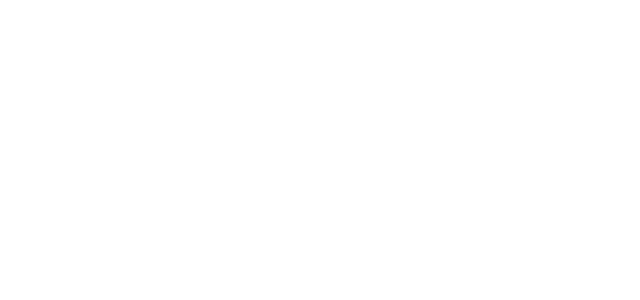
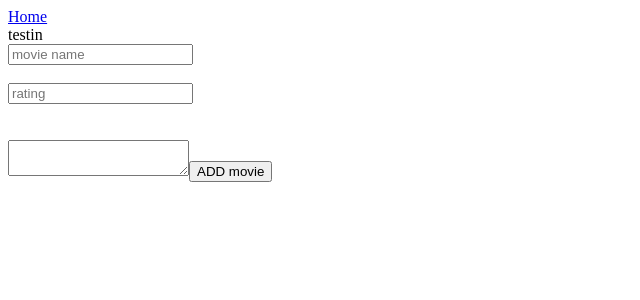
Before and after one commit to susank00/http-tester, a React (Create React App) app: page /add in a window 1280 px wide. Shown: the top 300 px of the page, without its empty margins (0-640 px from the left). Built offline with nearby package versions, Linux system fonts and the light colour scheme.

Commit message:
just added router js and other

```diff
--- /dev/null
+++ b/src/pages/AddMovie.js
@@ -0,0 +1,64 @@
+import axios from "axios";
+import { useRef } from "react";
+import { Link, useHistory } from "react-router-dom";
+
+const AddMovie = () => {
+  const history = useHistory();
+  const movie_name_reference = useRef();
+  const movie_rating_reference = useRef();
+
+  const movie_desc_reference = useRef();
+
+  const addMovieHandler = async (e) => {
+    e.preventDefault();
+
+    const movieData = {
+      movie_name: movie_name_reference.current.value,
+      rating: movie_rating_reference.current.value,
+      description: movie_desc_reference.current.value,
+    };
+    try {
+      const response = await axios.post(
+        "https://api.dynoacademy.com/test-api/v1/movies",
+        movieData,
+        {
+          timeout: 10000,
+        }
+      );
+      alert(response.data.message);
+      history.replace("/");
+    } catch (error) {
+      if (error.response) {
+        alert(error.response.data.errors[0].message);
+      } else {
+        alert("unknown error try again boy");
+      }
+    }
+  };
+  return (
+    <>
+      <Link to="/">Home</Link>
+      <br />
+      testin
+      <form onSubmit={addMovieHandler}>
+        <input
+          type="text"
+          placeholder="movie name"
+          ref={movie_name_reference}
+        />{" "}
+        <br />
+        <br />
+        <input
+          type="text"
+          placeholder="rating"
+          ref={movie_rating_reference}
+        />{" "}
+        <br />
+        <br /> <br />
+        <textarea ref={movie_desc_reference}> </textarea>
+        <button type="submit ">ADD movie</button>
+      </form>
+    </>
+  );
+};
+export default AddMovie;
--- a/src/pages/Index.js
+++ b/src/pages/Index.js
@@ -6,27 +6,49 @@
   const [searchMovieText, setSearchMovieText] = useState([]);
   const [isError, setIsError] = useState(false);
   const [ErrorText, setErrorText] = useState("");
+  const [searchErrorText, setsearchErrorText] = useState(false);
+  const [firstRun, setFirstRun] = useState(true);
+  const [loading, setLoading] = useState(false);
   useEffect(() => {
     fetchMovies();
   }, []);
 
   useEffect(() => {
+    if (!firstRun) {
       //searching code
+      const fetchTimer = setTimeout(() => {
+        if (searchMovieText && searchMovieText.length > 2) {
           fetchMovies();
+          setsearchErrorText("");
+        } else if (searchMovieText.length < 1) {
+          fetchMovies();
+          setsearchErrorText("");
+        } else {
+          setsearchErrorText("please enter atleast 3 character");
+        }
+      }, 2000);
+      return () => {
+        clearTimeout(fetchTimer);
+      };
+    }
   }, [searchMovieText]);
 
   const fetchMovies = async () => {
+    setLoading(true);
     // FETch resourecs
-    console.log("calling APi");
+    setsearchErrorText("");
     try {
       const response = await axios.get(
         `https://api.dynoacademy.com/test-api/v1/movies?search=${searchMovieText}`
       );
       setMovies(response.data.moviesData);
       setIsError(false);
+      setLoading(false);
+      setFirstRun(false);
     } catch (error) {
       setIsError(true);
       setErrorText("cannot get movies");
+      setFirstRun(false);
     }
 
     console.log(movies);
@@ -34,6 +56,7 @@
 
   return (
     <div className="App">
+      <Link to="/add">ADD a movie</Link>
       <div>
         <input
           type="text"
@@ -41,6 +64,7 @@
           placeholder="Type movie title"
           onChange={(e) => setSearchMovieText(e.target.value)}
         />
+        <span style={{ color: "red" }}>{searchErrorText}</span>
       </div>
       movies list
       {isError ? (
@@ -58,8 +82,12 @@
         </>
       ) : (
         <>
-          {" "}
           <div style={{ background: "grey", padding: "10px", margin: "10px;" }}>
+            <div>{loading ? <> loading...</> : <></>}</div>
+            {!loading && movies.length < 1 ? (
+              <>no movies found</>
+            ) : (
+              <>
                 {movies.map((el) => (
                   <div key={el.id}>
                     <Link to={`/view_movie/${el.id}`}>
@@ -78,6 +106,8 @@
                     <br />
                   </div>
                 ))}
+              </>
+            )}
           </div>
         </>
       )}
--- a/src/routes/Router.js
+++ b/src/routes/Router.js
@@ -1,12 +1,14 @@
 import { BrowserRouter, Switch, Route } from "react-router-dom";
 import Index from "../pages/Index";
 import ViewMovie from "../pages/ViewMovie";
+import AddMovie from "../pages/AddMovie";
 const Router = () => {
   return (
     <BrowserRouter>
       <Switch>
         <Route path="/" component={Index} exact />
         <Route path="/view_movie/:id" component={ViewMovie} exact />
+        <Route path="/add" component={AddMovie} exact />
       </Switch>
     </BrowserRouter>
   );
```
Lines whose indentation alone changed are shown as unchanged.
